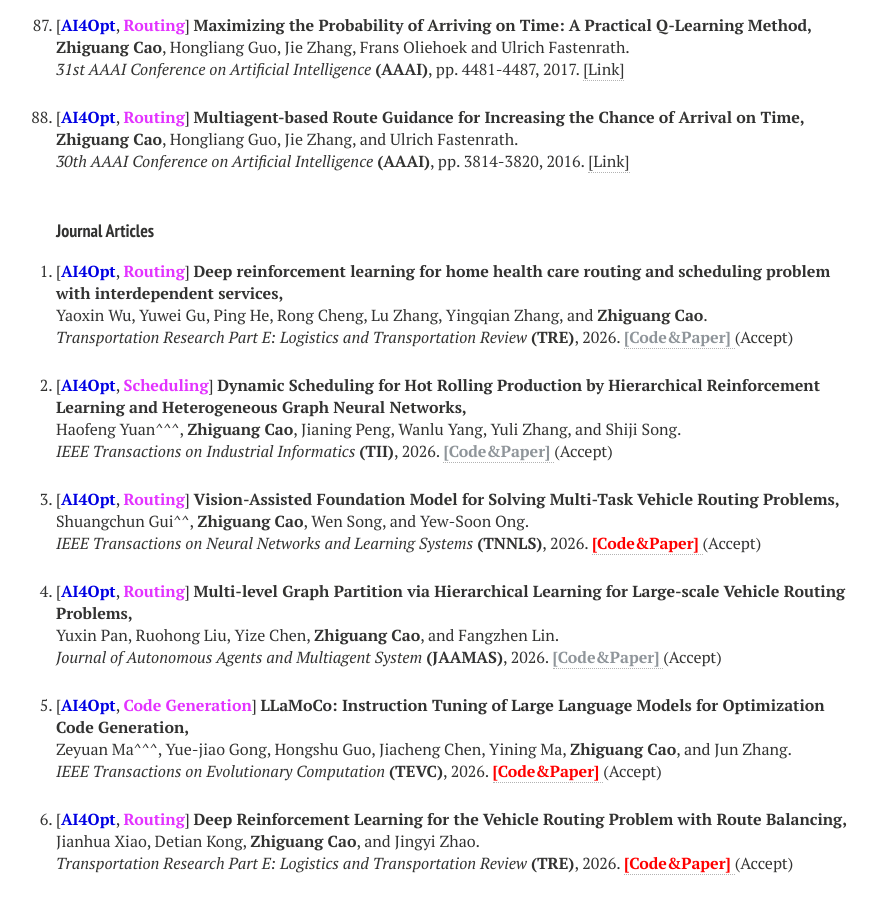
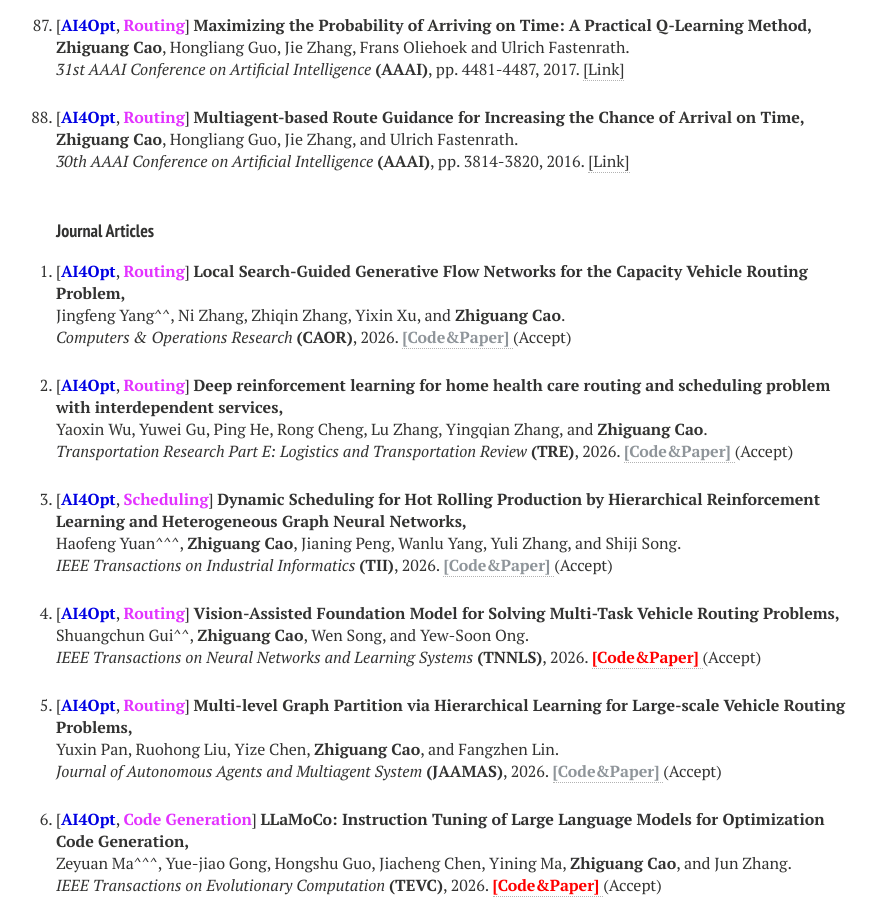
Before and after one commit to zhiguangcaosg/zhiguangcaosg.github.io, a Jekyll site: the page built from publications.md, in a window 1280 px wide and 900 px high, scrolled down 9197 px. Shown: the whole window, without its empty margins (264-1141 px from the left). Built offline with Jekyll 4.4.1, drawn with Linux system fonts in a browser that asks for light colours; nearby versions of some CDN libraries.

Commit message:
Update publications.html

```diff
--- a/_layouts/publications.html
+++ b/_layouts/publications.html
@@ -878,6 +878,13 @@ div.bibtex pre { font-size: 75%; overflow: auto;  width: 100%; padding: 0em 0em;
     <!-- Item: Caelles2016 -->
 <ol style="padding-left:0px;">
 
+<li>
+<p>
+[<font color="#0000E3"><b>AI4Opt</b></font>, <font color="#E333FF"><b>Routing</b></font>] <b>Local Search-Guided Generative Flow Networks for the Capacity Vehicle Routing Problem,</b>
+<br>Jingfeng Yang^^, Ni Zhang, Zhiqin Zhang, Yixin Xu, and <b>Zhiguang Cao</b>.<br>
+<i>Computers & Operations Research</i> <b>(CAOR)</b>, 2026.  <a href="https://zhiguangcaosg.github.io/publications/"> <font color="#8F959A"><b>[Code&Paper]</b> </font></a> (Accept)
+</p>
+</li>
 
 <li>
 <p>
```
